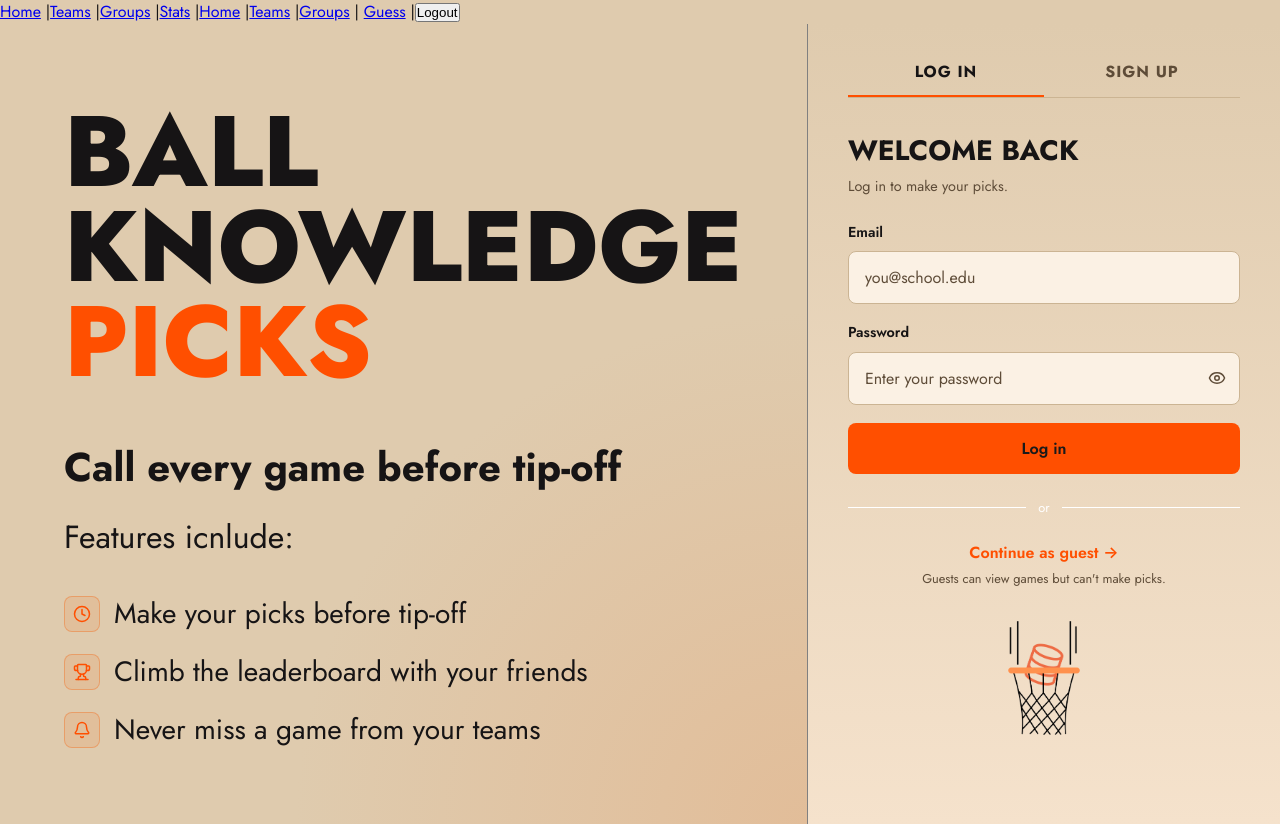
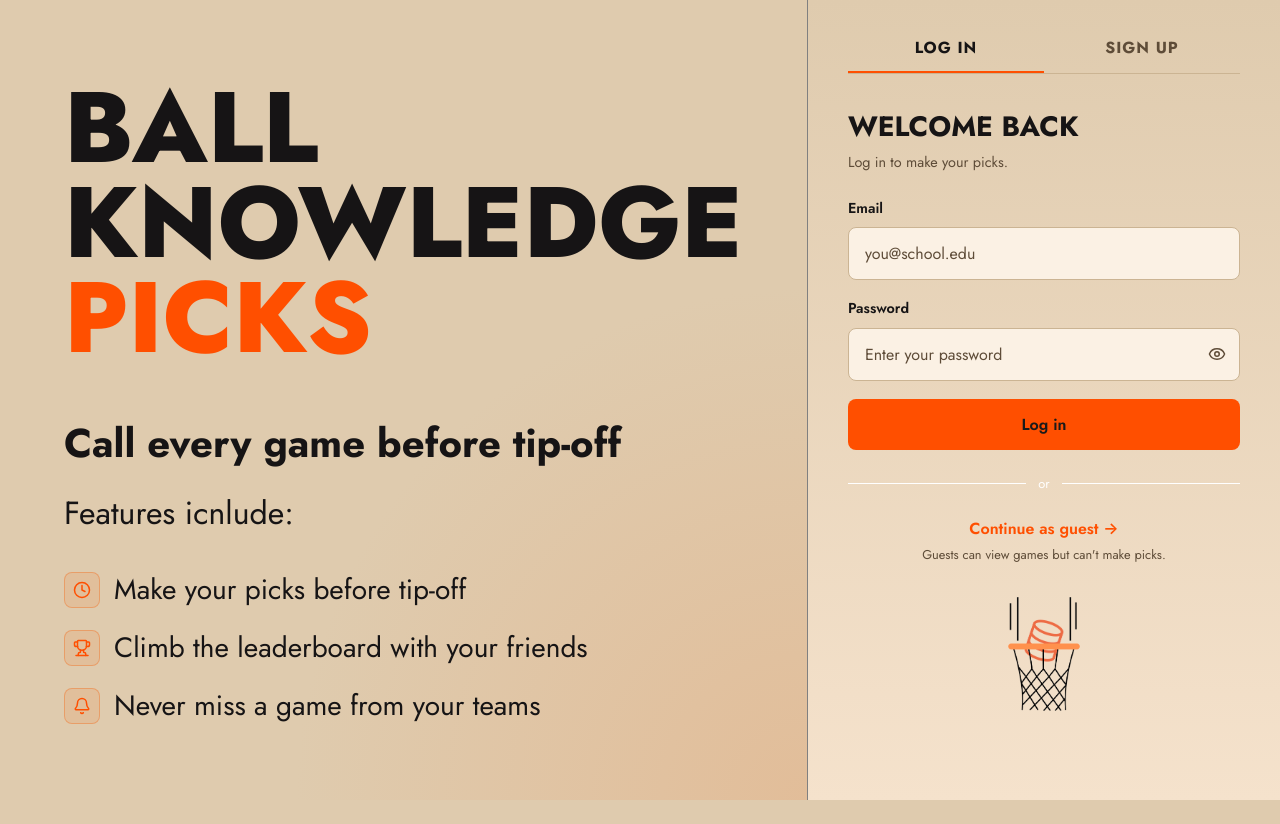
Before and after one commit to RayanK05/BallKnowledgePicks, a React (Vite) app in the folder client/: page /Login in a window 1280 px wide. After the commit the page ends 800 px from the top, so only its background shows below. Built offline with nearby package versions, Linux system fonts and the light colour scheme.

Commit message:
fix: update nav bar

```diff
--- a/client/src/App.jsx
+++ b/client/src/App.jsx
@@ -14,6 +14,7 @@ import { useNavigate } from "react-router-dom";
 
 function App() {
   // for report provide the db code allongside a result
+  const isAuthenticated = localStorage.getItem("token");
   const navigate = useNavigate();
 
   const handleLogout = () => {
@@ -24,11 +25,15 @@ function App() {
 
   return (
     <>
-      <nav>
-        <Link to="/">Home</Link> |<Link to="/Teams">Teams</Link> |<Link to="/Groups">Groups</Link> |<Link to="/stats">Stats</Link> |
-        <Link to="/">Home</Link> |<Link to="/Teams">Teams</Link> |<Link to="/Groups">Groups</Link> | <Link to="/Guesses">Guess</Link> |
-        <button onClick={handleLogout}>Logout</button>
-      </nav>
+      {isAuthenticated && (
+        <>
+          <nav>
+            <Link to="/">Home</Link> |<Link to="/Teams">Teams</Link> |
+            <Link to="/Groups">Groups</Link> |<Link to="/stats">Stats</Link> |
+            <Link to="/Guesses">Guess</Link> |<button onClick={handleLogout}>Logout</button>
+          </nav>
+        </>
+      )}
 
       <Routes>
         {/* Public routes */}
@@ -41,7 +46,7 @@ function App() {
           <Route path="/" element={<Home />} />
           <Route path="/Teams" element={<Teams />} />
           <Route path="/Groups" element={<Groups />} />
-          <Route path="/Guesses" element={<Guesses/>}/>
+          <Route path="/Guesses" element={<Guesses />} />
         </Route>
 
         <Route path="*" element={<p>Page not found</p>} />
```
